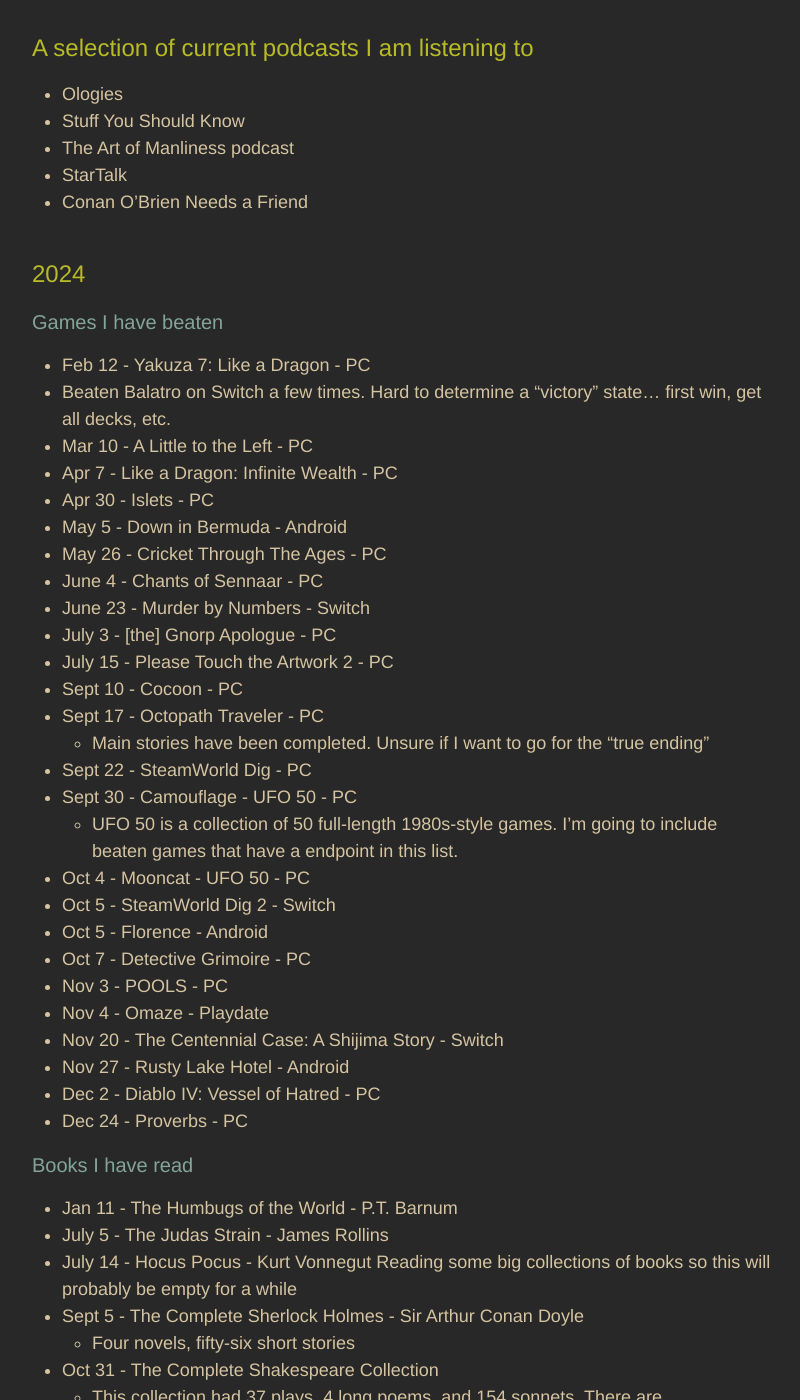
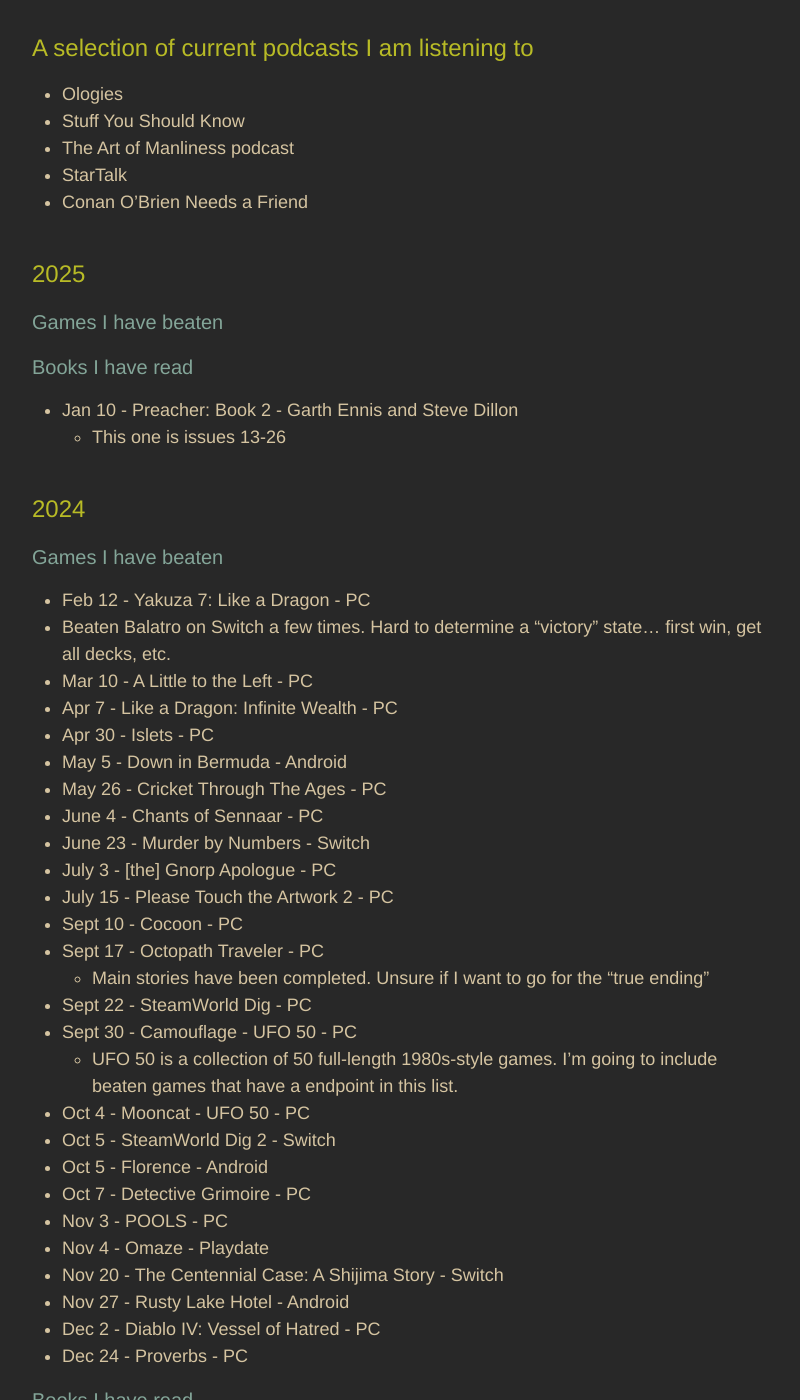
Before and after one commit to adkinsrs/sadkins_site, a Jekyll site: the page built from misc.md, in a window 1280 px wide and 1400 px high, scrolled down 261 px. Shown: the whole window, without its empty margins (238-1038 px from the left). Built offline with Jekyll 4.4.1, drawn with Linux system fonts in a browser that asks for light colours; some of the changed text lies outside the part shown.

Commit message:
read a book

```diff
--- a/misc.md
+++ b/misc.md
@@ -15,6 +15,15 @@
 * The Art of Manliness podcast
 * StarTalk
 * Conan O'Brien Needs a Friend
+
+## 2025
+
+### Games I have beaten
+
+### Books I have read
+
+* Jan 10 - Preacher: Book 2 - Garth Ennis and Steve Dillon
+  * This one is issues 13-26
 
 ## 2024
 
@@ -60,7 +69,7 @@
   * This collection had 37 plays, 4 long poems, and 154 sonnets. There are discrepancies in his overall body of work in terms of what he wrote
 * Nov 4 - Laundry Love: Finding Joy in a Common Chore - Patric Richardson
 * Nov 19 - Preacher: Book 1 - Garth Ennis and Steve Dillon
-  * Comic book collection. This one issues 1-12
+  * Comic book collection. This one is issues 1-12
 * Nov 21 - The Absolute at Large - Karel Čapek
 * Dec 18 - Take Your Eye Off the Ball (v2.0) - Pat Kirwan
 * Dec 19 - Lud-in-the-Mist - Hope Mirrlees
```
